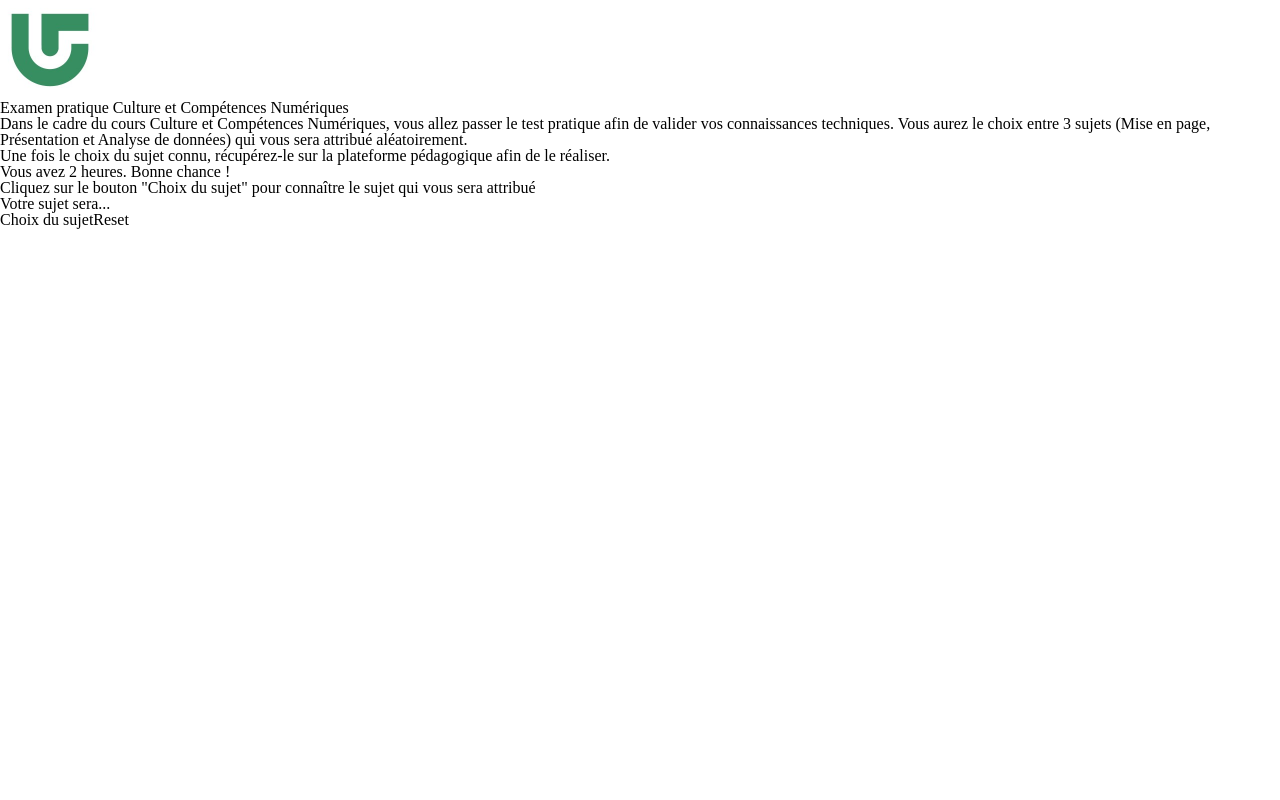
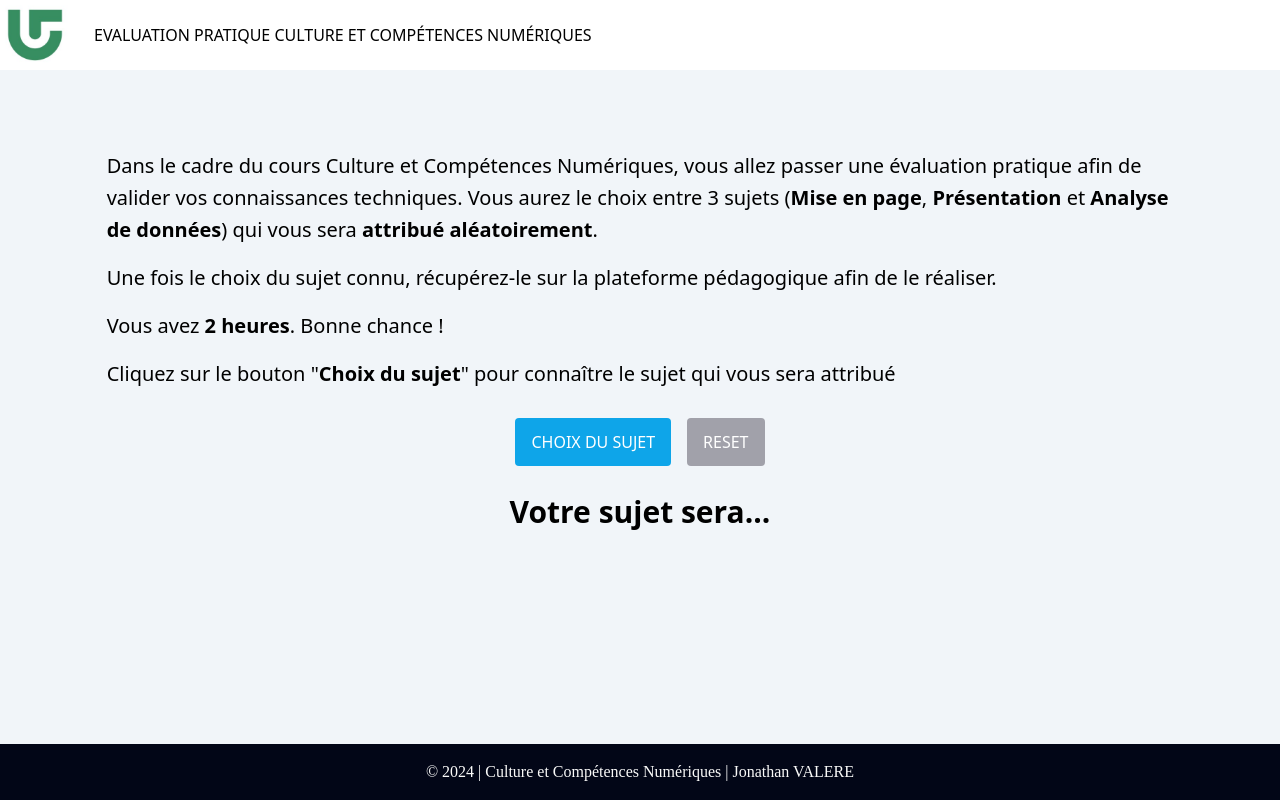
Before and after one commit to jonathanValere/random-work-app, a React (Vite) app: page / in a window 1280 px wide. Built offline with nearby package versions, Linux system fonts and the light colour scheme; the HTML template or start-up script is replaced by a standard one.

Commit message:
styles tailwind added

```diff
--- a/index.html
+++ b/index.html
@@ -6,7 +6,7 @@
     <meta name="viewport" content="width=device-width, initial-scale=1.0" />
     <title>Examen technique CCN</title>
   </head>
-  <body>
+  <body class="bg-slate-100">
     <div id="root"></div>
     <script type="module" src="/src/main.jsx"></script>
   </body>
--- a/src/App.jsx
+++ b/src/App.jsx
@@ -1,20 +1,21 @@
 import "./App.css";
 import Description from "./components/Description";
+import Footer from "./components/Footer";
+import Header from "./components/Header";
 
 // Components ---
 import RandomCom from "./components/RandomCom";
 import Subtitle from "./components/Subtitle";
-import Title from "./components/Title";
 
 function App() {
   return (
     <div className="">
-      <Title name="Examen pratique Culture et Compétences Numériques" />
-      <Description />
-      <Subtitle
-        name={`Cliquez sur le bouton "Choix du sujet" pour connaître le sujet qui vous sera attribué`}
-      />
-      <RandomCom />
+      <Header />
+      <main className="w-5/6 m-auto">
+        <Description />
+        <RandomCom />
+      </main>
+      <Footer />
     </div>
   );
 }
--- a/src/components/Description.jsx
+++ b/src/components/Description.jsx
@@ -1,17 +1,28 @@
 export default function Description() {
   return (
-    <>
-      <p className="">
+    <div className="text-xl leading-8 pt-8 font-sans">
+      <p className="my-4">
         Dans le cadre du cours Culture et Compétences Numériques, vous allez
-        passer le test pratique afin de valider vos connaissances techniques.
-        Vous aurez le choix entre 3 sujets (Mise en page, Présentation et
-        Analyse de données) qui vous sera attribué aléatoirement.
+        passer une évaluation pratique afin de valider vos connaissances
+        techniques. Vous aurez le choix entre 3 sujets (
+        <strong className="font-bold">Mise en page</strong>,{" "}
+        <strong className="font-bold">Présentation</strong> et{" "}
+        <strong className="font-bold">Analyse de données</strong>) qui vous sera{" "}
+        <strong className="font-bold">attribué aléatoirement</strong>.
       </p>
-      <p>
+      <p className="my-4">
         Une fois le choix du sujet connu, récupérez-le sur la plateforme
         pédagogique afin de le réaliser.
       </p>
-      <p>Vous avez 2 heures. Bonne chance !</p>
-    </>
+      <p className="my-4">
+        Vous avez <strong className="font-bold">2 heures</strong>. Bonne chance
+        !
+      </p>
+      <p>
+        Cliquez sur le bouton "
+        <strong className="font-bold">Choix du sujet</strong>" pour connaître le
+        sujet qui vous sera attribué
+      </p>
+    </div>
   );
 }
--- /dev/null
+++ b/src/components/Footer.jsx
@@ -0,0 +1,7 @@
+export default function Footer() {
+  return (
+    <footer className="bg-slate-950 text-stone-50 text-center p-5 absolute bottom-0 w-full">
+      © 2024 | Culture et Compétences Numériques | Jonathan VALERE
+    </footer>
+  );
+}
--- /dev/null
+++ b/src/components/Header.jsx
@@ -0,0 +1,5 @@
+import Title from "./Title";
+
+export default function Header() {
+  return <Title name="Evaluation pratique Culture et Compétences Numériques" />;
+}
--- a/src/components/RandomCom.jsx
+++ b/src/components/RandomCom.jsx
@@ -14,14 +14,24 @@ export default function RandomCom() {
   };
 
   return (
-    <div>
-      <p>{sujet}</p>
-      <button className="" title="Choix du sujet" onClick={exam}>
-        Choix du sujet
-      </button>
-      <button title="Choix du sujet" onClick={reset}>
-        Reset
-      </button>
-    </div>
+    <>
+      <div className="flex justify-center mt-7">
+        <button
+          className="bg-sky-500 hover:bg-sky-700 p-4 mx-2 text-white uppercase rounded font-sans"
+          title="Choix du sujet"
+          onClick={exam}
+        >
+          Choix du sujet
+        </button>
+        <button
+          className="bg-zinc-400 hover:bg-zinc-700 p-4 mx-2 text-white uppercase rounded font-sans"
+          title="Choix du sujet"
+          onClick={reset}
+        >
+          Reset
+        </button>
+      </div>
+      <p className="text-3xl text-center mt-7 font-bold font-sans">{sujet}</p>
+    </>
   );
 }
--- a/src/components/Subtitle.jsx
+++ b/src/components/Subtitle.jsx
@@ -1,3 +1,3 @@
 export default function Subtitle({ name }) {
-  return <div>{name}</div>;
+  return <p className="text-2xl my-4">{name}</p>;
 }
--- a/src/components/Title.jsx
+++ b/src/components/Title.jsx
@@ -2,14 +2,14 @@ import Logo from "../assets/images/logo.jpeg";
 
 export default function Title({ name }) {
   return (
-    <div>
+    <header className="flex flex-row items-center bg-white mb-8">
       <img
         src={Logo}
         title="Logo Université de Guyane"
         alt="Logo de l'Université de Guyane"
-        width={100}
+        width={70}
       />
-      <p className="">{name}</p>
-    </div>
+      <p className="ml-6 uppercase font-sans">{name}</p>
+    </header>
   );
 }
```
